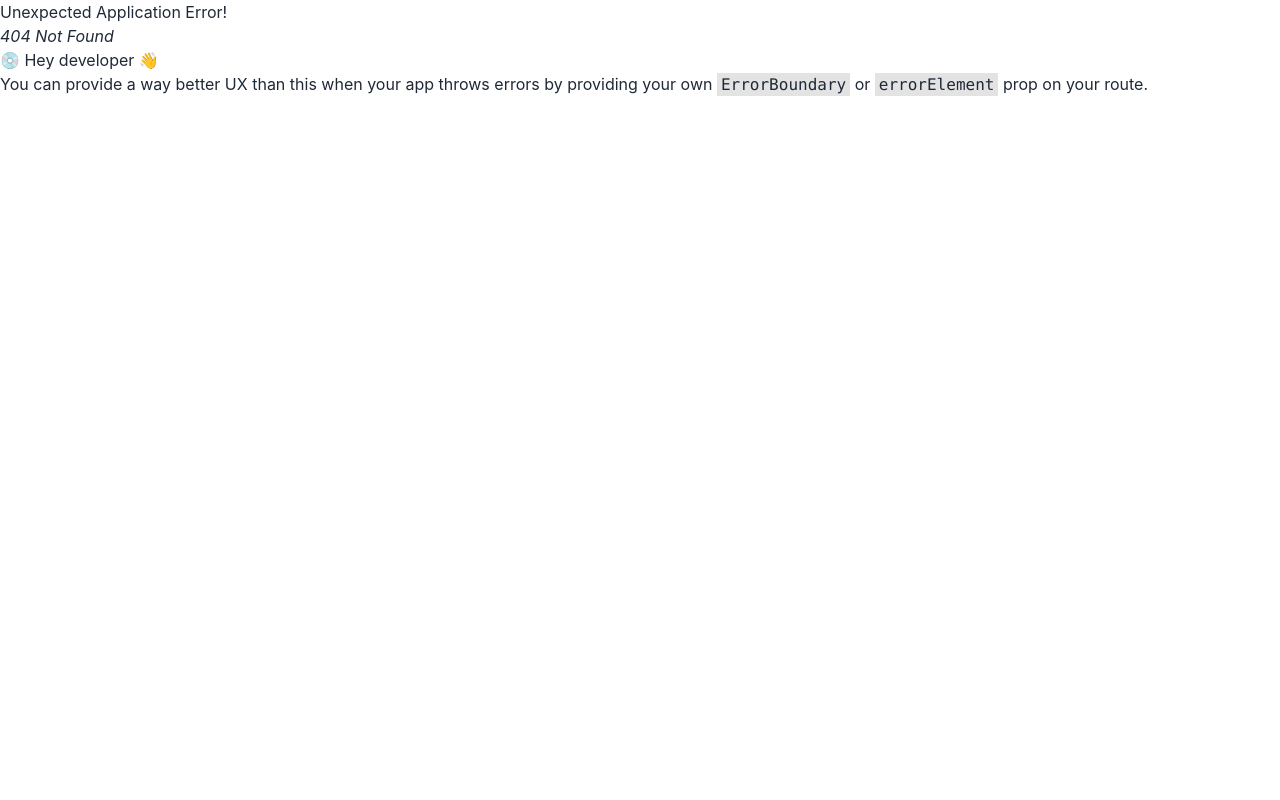
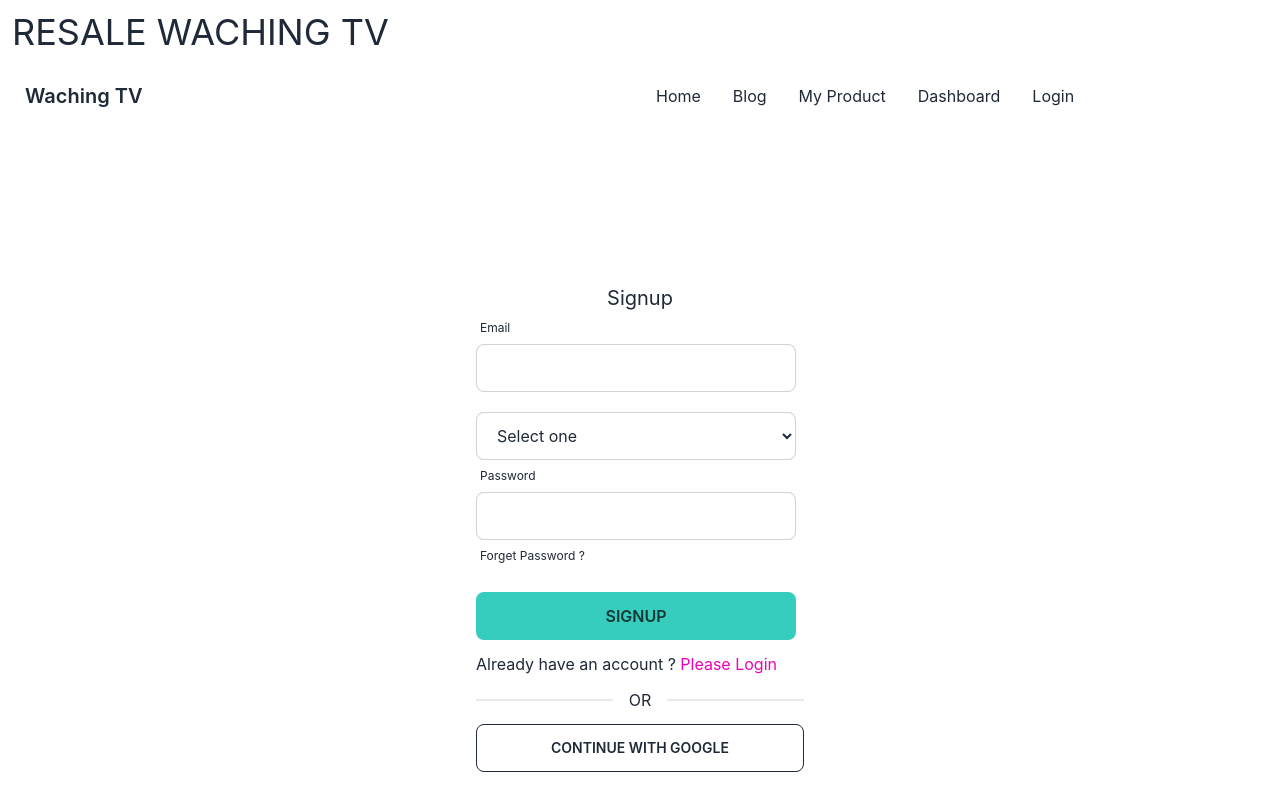
Before and after one commit to 0178811jes/assingment-12-client, a React (Create React App) app: page /signup in a window 1280 px wide. Before the commit this address had no page. Shown: the top 800 px of the page. Built offline with nearby package versions, Linux system fonts and the light colour scheme.

Commit message:
react hook form signup

```diff
--- a/package.json
+++ b/package.json
@@ -8,6 +8,7 @@
     "@testing-library/user-event": "^13.5.0",
     "daisyui": "^2.41.0",
     "date-fns": "^2.29.3",
+    "firebase": "^9.14.0",
     "react": "^18.2.0",
     "react-day-picker": "^8.3.7",
     "react-dom": "^18.2.0",
--- a/src/Pages/Login/Login.js
+++ b/src/Pages/Login/Login.js
@@ -4,9 +4,9 @@ import { Link } from 'react-router-dom';
 
 const Login = () => {
 
-    const { register, handleSubmit } = useForm();
+    const { register, formState: { errors }, handleSubmit } = useForm();
 
-    const handleLogin =data=>{
+    const handleLogin = data => {
         console.log(data);
     }
 
@@ -16,15 +16,45 @@ const Login = () => {
                 <h2 className="text-xl text-center">Login</h2>
                 <form onSubmit={handleSubmit(handleLogin)}>
                     <div className="form-control w-full max-w-xs">
+                        <label className="label"><span className="label-text-alt">Name</span></label>
+
+                        <input {...register("name",
+                        )} type='text'
+                            className="input input-bordered w-full max-w-xs" />
+
+                    </div>
+                    <div className="form-control w-full max-w-xs">
                         <label className="label"><span className="label-text-alt">Email</span></label>
 
-                        <input {...register("email")} type='text' className="input input-bordered w-full max-w-xs" />
+                        <input {...register("email",
+                            { required: "email is requird" })} type='text'
+                            className="input input-bordered w-full max-w-xs" />
+                        {errors.email && <p className='text-red-600'>{errors.email?.message}</p>}
                     </div>
                     <div className="form-control w-full max-w-xs">
                         <label className="label"><span className="label-text-alt">Password</span></label>
 
-                        <input type='password' {...register("password")} className="input input-bordered w-full max-w-xs" />
+                        <input type='password' {...register("password",
+                            { required: "password is required" })}
+                            className="input input-bordered w-full max-w-xs" />
+                        {errors.password && <p className='text-red-600'>{errors.password?.message}</p>}
                         <label className="label"><span className="label-text-alt">Forget Password ?</span></label>
+                    </div>
+
+                    <div className="form-control w-full max-w-xs">
+                        <label className="label"><span className="label-text-alt">Location</span></label>
+
+                        <input {...register("location",
+                            { required: "Location is requird" })} type='text'
+                            className="input input-bordered w-full max-w-xs" />
+                        {errors.location && <p className='text-red-600'>{errors.location?.message}</p>}
+                    </div><div className="form-control w-full max-w-xs">
+                        <label className="label"><span className="label-text-alt">Phone</span></label>
+
+                        <input {...register("phone",
+                            { required: "phone is requird" })} type='text'
+                            className="input input-bordered w-full max-w-xs" />
+                        {errors.phone && <p className='text-red-600'>{errors.phone?.message}</p>}
                     </div>
 
                     <input type="submit" value='Login' className="btn btn-accent mt-5 input input-bordered w-full max-w-xs" />
--- /dev/null
+++ b/src/Pages/Signup/Signup.js
@@ -0,0 +1,55 @@
+import React from 'react';
+import { useForm } from 'react-hook-form';
+import { Link } from 'react-router-dom';
+
+const Signup = () => {
+    const { register, formState: { errors }, handleSubmit } = useForm();
+
+    const handleLogin = data => {
+        console.log(data);
+    }
+
+    return (
+        <div className="h-[800px] flex justify-center items-center">
+            <div className="w-96 p-7">
+                <h2 className="text-xl text-center">Signup</h2>
+                <form onSubmit={handleSubmit(handleLogin)}>
+
+                    <div className="form-control w-full max-w-xs">
+                        <label className="label"><span className="label-text-alt">Email</span></label>
+
+                        <input {...register("email",
+                            { required: "email is requird" })} type='text'
+                            className="input input-bordered w-full max-w-xs" />
+                        {errors.email && <p className='text-red-600'>{errors.email?.message}</p>}
+                    </div>
+                    <select className="input input-bordered w-full max-w-xs mt-5"
+                        {...register("gender",
+                            { required: 'gender is required' })} type='text'>
+                         <option disabled selected>Select one</option>
+                        <option value="admine">Admine</option>
+                        <option value="user">User</option>
+                        {errors.gender && <p className='text-red-600'>{errors.gender?.message}</p>}
+                    </select>
+                    <div className="form-control w-full max-w-xs">
+                        <label className="label"><span className="label-text-alt">Password</span></label>
+
+                        <input type='password' {...register("password",
+                            { required: "password is required" })}
+                            className="input input-bordered w-full max-w-xs" />
+                        {errors.password && <p className='text-red-600'>{errors.password?.message}</p>}
+                        <label className="label"><span className="label-text-alt">Forget Password ?</span></label>
+                    </div>
+
+                    <input type="submit" value='Signup' className="btn btn-accent mt-5 input input-bordered w-full max-w-xs" />
+                </form>
+                <p className='mt-3'>Already have an account ? <Link className="text-secondary" to='/login'>Please Login</Link></p>
+                <div className="divider">OR</div>
+                <button className="btn btn-outline w-full">CONTINUE WITH GOOGLE</button>
+            </div>
+        </div>
+    );
+};
+
+
+export default Signup;
--- a/src/Routes/Routes/Routes.js
+++ b/src/Routes/Routes/Routes.js
@@ -3,6 +3,7 @@ import Category from "../../Pages/Category/Category/Category";
 import Blog from "../../Pages/Home/Home/Blog/Blog";
 import Login from "../../Pages/Login/Login";
 import Products from "../../Pages/Products/Products/Products";
+import Signup from "../../Pages/Signup/Signup";
 
 const { createBrowserRouter } = require("react-router-dom");
 const { default: Main } = require("../../Layout/Main");
@@ -38,6 +39,10 @@ export const router = createBrowserRouter([
                 element: <Login></Login>
            },
            {
+                path: '/signup',
+                element: <Signup></Signup>
+           },
+           {
             path:'/appointment',
             element:<Appointment></Appointment>
            }
--- /dev/null
+++ b/src/firebase/firebase.config.js
@@ -0,0 +1,18 @@
+// Import the functions you need from the SDKs you need
+import { initializeApp } from "firebase/app";
+// TODO: Add SDKs for Firebase products that you want to use
+// https://firebase.google.com/docs/web/setup#available-libraries
+
+// Your web app's Firebase configuration
+const firebaseConfig = {
+  apiKey: process.env.REACT_APP_apiKey,
+  authDomain: process.env.REACT_APP_authDomain,
+  projectId: process.env.REACT_APP_projectId,
+  storageBucket: process.env.REACT_APP_storageBucket,
+  messagingSenderId: process.env.REACT_APP_messagingSenderId,
+  appId: process.env.REACT_APP_appId,
+};
+
+// Initialize Firebase
+const app = initializeApp(firebaseConfig);
+export default app;
```
Also changed, not shown: 1 other file (tests, documents, lock files or other folders).
